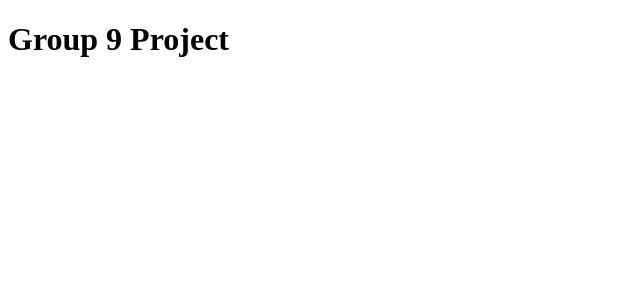
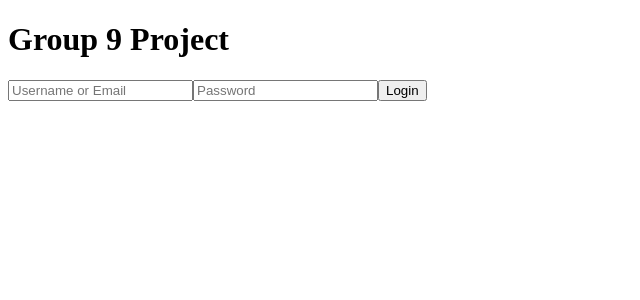
Before and after one commit to RMIT-Full-Stack-Development-2026A/Group9, a React app in the folder frontend/: page / in a window 1280 px wide. Shown: the top 300 px of the page, without its empty margins (0-640 px from the left). Built offline with nearby package versions, Linux system fonts and the light colour scheme; the HTML template or start-up script is replaced by a standard one.

Commit message:
updated app.jsx from just placeholder

```diff
--- a/frontend/src/App.jsx
+++ b/frontend/src/App.jsx
@@ -1,5 +1,21 @@
+import { BrowserRouter as Router, Routes, Route, Navigate } from "react-router-dom";
+import Login from "./pages/Login/Login.jsx";
+
 function App() {
-  return <h1>Group 9 Project</h1>;
+  return (
+    <Router>
+      <div className="app-container">
+        <header>
+          <h1>Group 9 Project</h1>
+        </header>
+
+        <Routes>
+          <Route path="/" element={<Login />} />
+          <Route path="*" element={<Navigate to="/" />} />
+        </Routes>
+      </div>
+    </Router>
+  );
 }
 
 export default App;
```
